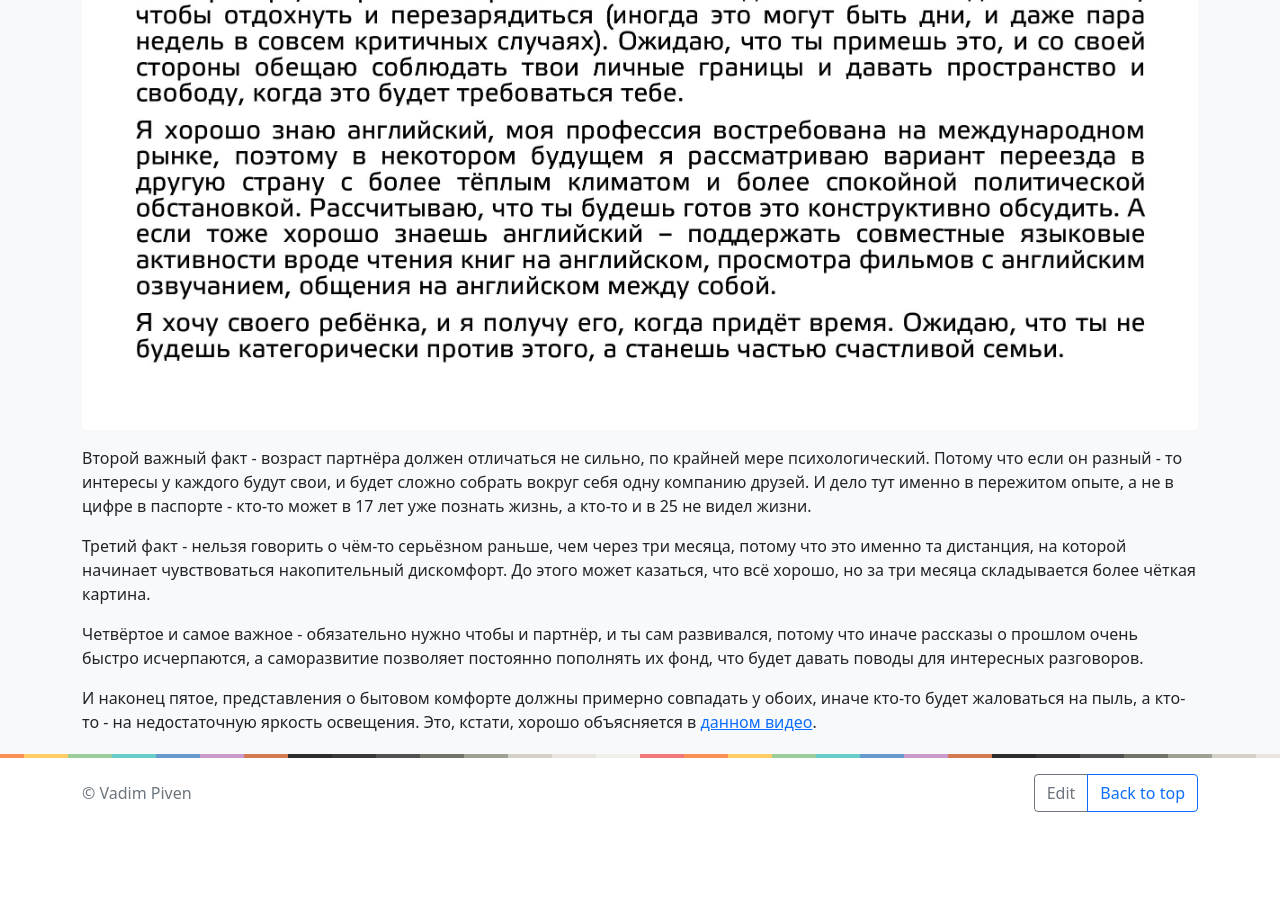
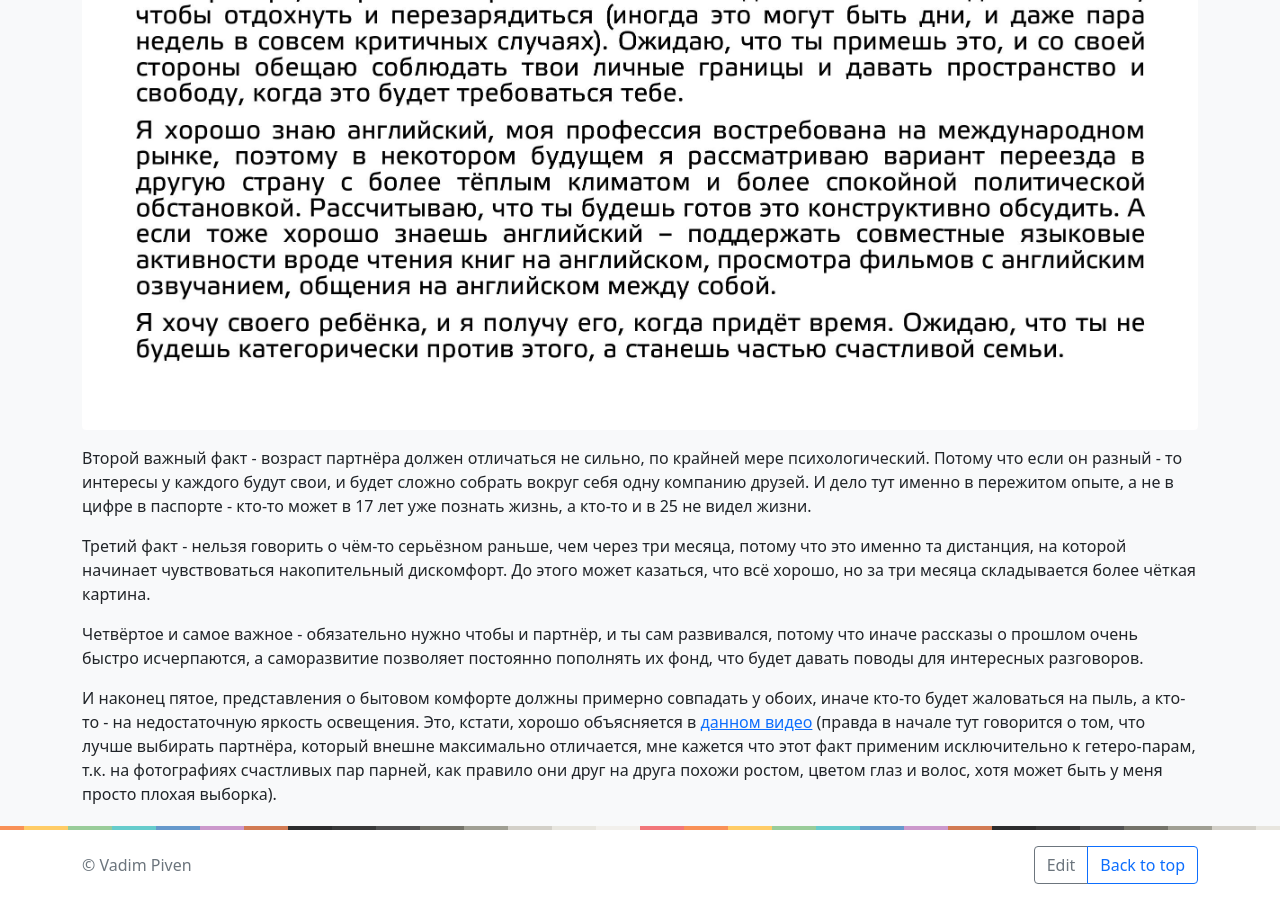
Before and after one commit to vadimpiven/vadimpiven, a Jekyll site: the page built from _posts/2020-12-31-memorandum.md, in a window 1280 px wide and 900 px high, scrolled down 1441 px. Built offline with Jekyll 4.4.1, drawn with Linux system fonts in a browser that asks for light colours; before the commit the page ends 2269 px from its top, so only the background shows below that.

Commit message:
Update 2020-12-31-memorandum.md

```diff
--- a/_posts/2020-12-31-memorandum.md
+++ b/_posts/2020-12-31-memorandum.md
@@ -15,4 +15,4 @@
 
 Четвёртое и самое важное - обязательно нужно чтобы и партнёр, и ты сам развивался, потому что иначе рассказы о прошлом очень быстро исчерпаются, а саморазвитие позволяет постоянно пополнять их фонд, что будет давать поводы для интересных разговоров.
 
-И наконец пятое, представления о бытовом комфорте должны примерно совпадать у обоих, иначе кто-то будет жаловаться на пыль, а кто-то - на недостаточную яркость освещения. Это, кстати, хорошо объясняется в [данном видео](https://youtu.be/G96da8oAB_0).
+И наконец пятое, представления о бытовом комфорте должны примерно совпадать у обоих, иначе кто-то будет жаловаться на пыль, а кто-то - на недостаточную яркость освещения. Это, кстати, хорошо объясняется в [данном видео](https://youtu.be/G96da8oAB_0) (правда в начале тут говорится о том, что лучше выбирать партнёра, который внешне максимально отличается, мне кажется что этот факт применим исключительно к гетеро-парам, т.к. на фотографиях счастливых пар парней, как правило они друг на друга похожи ростом, цветом глаз и волос, хотя может быть у меня просто плохая выборка).
```
